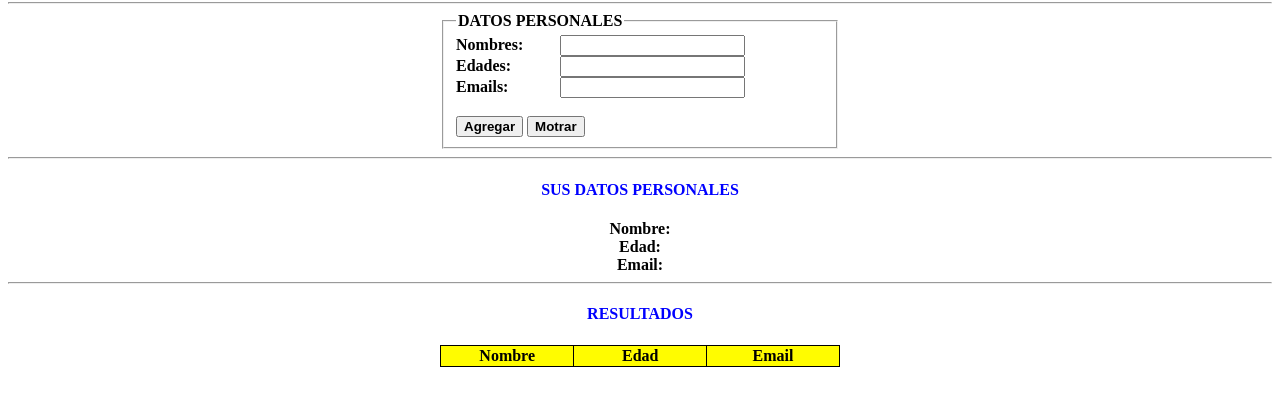
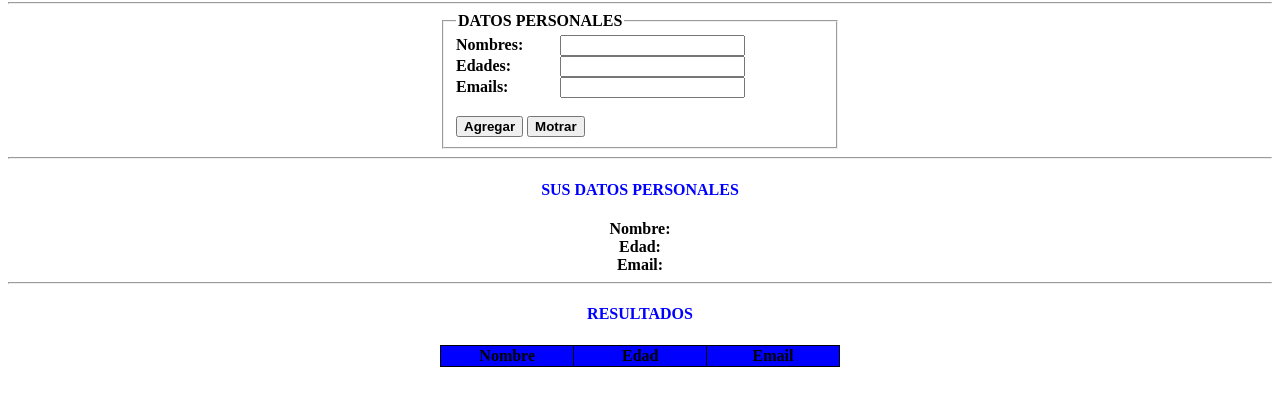
Before and after one commit to israelramirezmora/viajes-holanda-, a plain HTML site: page Integradora_AW/nuevo.html in a window 1280 px wide. Shown: the part 78-484 px from the top of the page. Drawn offline with Linux system fonts and the light colour scheme.

Commit message:
se cambio el color de la tabla

```diff
--- a/Integradora_AW/nuevo.html
+++ b/Integradora_AW/nuevo.html
@@ -5,7 +5,7 @@
  <style>
 	#formulario{width: 400px; margin: 0 auto; font-weight: bold;}
 	label{width: 100px; display: inline-block;}
-	table{width: 400px; margin:0 auto; background-color: #FFFC00;}
+	table{width: 400px; margin:0 auto; background-color: blue;}
 	table, tr, th, td{border: 1px solid #000; border-collapse: collapse;}
 	table th, td{width: 133px;}
 	h1, h4{text-align: center; color: #0000FF;}
```
